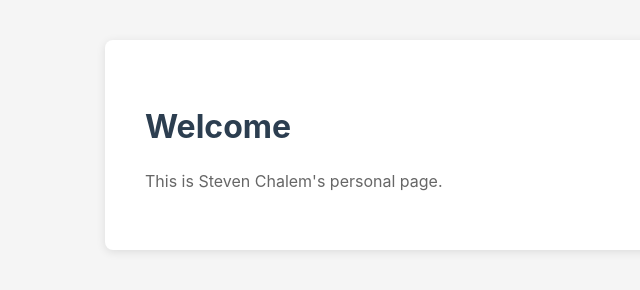
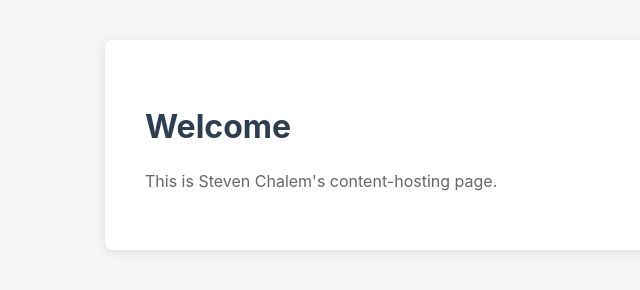
Before and after one commit to stevenchalem/stevenchalem.github.io, a plain HTML site: page index.html in a window 1280 px wide. Shown: the full height of the page, 135-775 px from the left. Drawn offline with Linux system fonts and the light colour scheme.

Commit message:
Apply suggestion from @stevenchalem

```diff
--- a/index.html
+++ b/index.html
@@ -32,7 +32,7 @@
 <body>
     <div class="container">
         <h1>Welcome</h1>
-        <p>This is Steven Chalem's personal page.</p>
+        <p>This is Steven Chalem's content-hosting page.</p>
     </div>
 </body>
 </html>
```
